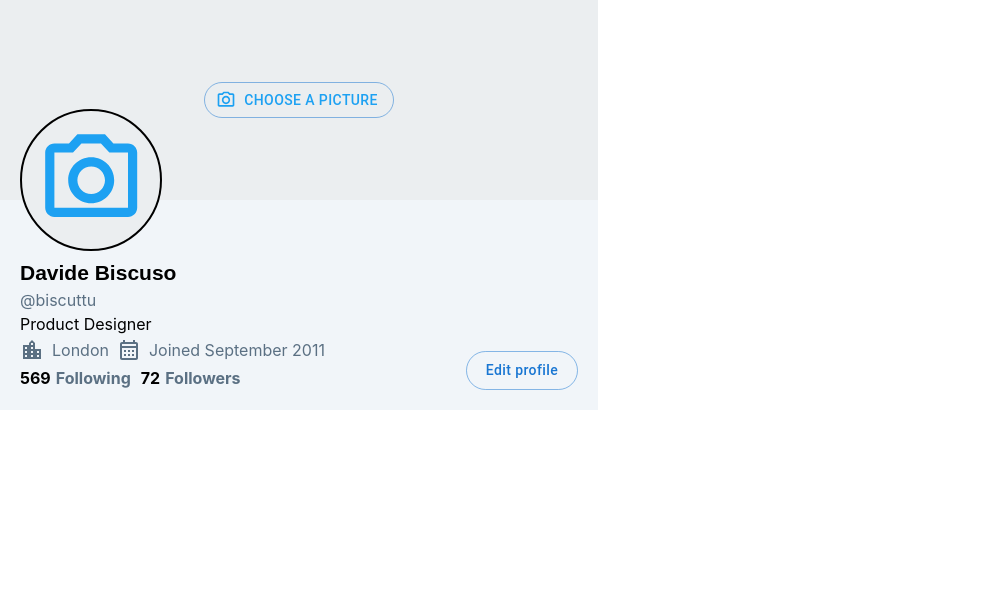
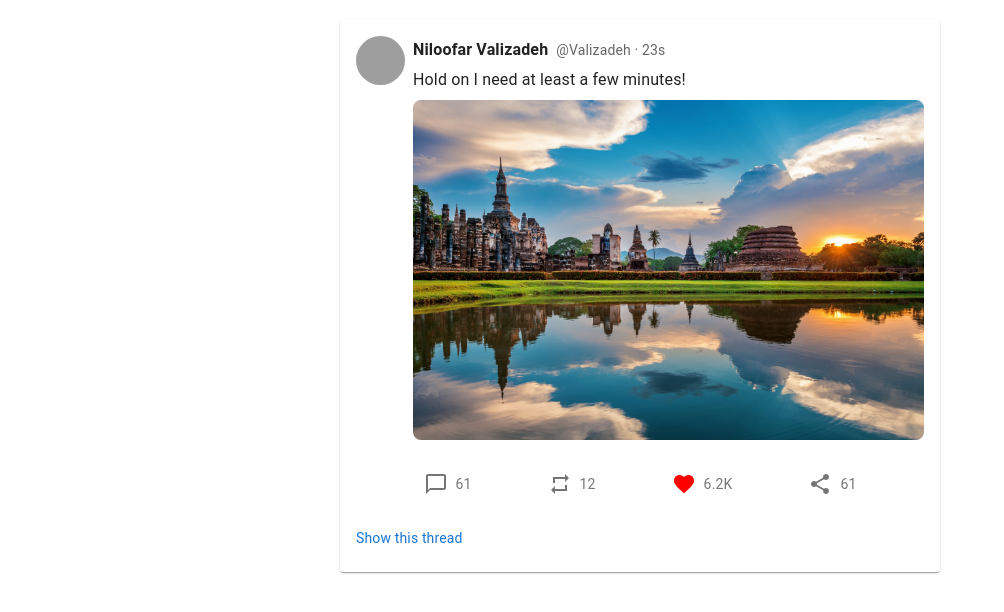
Before and after one commit to niloofarvalizadeh/twitter-clone, a React (Create React App) app: page /bookmarks in a window 1280 px wide. Shown: the top 612 px of the page, without its empty margins (0-1004 px from the left). Built offline with nearby package versions, Linux system fonts and the light colour scheme; grey boxes are pictures that could not be loaded.

Commit message:
feat: add initial Tweet structure with basic functionality

```diff
--- a/src/App.js
+++ b/src/App.js
@@ -14,6 +14,7 @@ import Feed from './component/Feed';
 import { useState } from 'react';
 import Tweet from './component/Tweet';
 import Tweetbox from './component/Tweetbox';
+import TweetActions from './component/TweetActions';
 
 
 // function App() {
@@ -62,7 +63,7 @@ import Tweetbox from './component/Tweetbox';
 
 function App() {
 
-  const [currentComponent, setCurrentComponent] = useState('UserProfile');
+  const [currentComponent, setCurrentComponent] = useState('Tweet');
   return (
     <div>
       {currentComponent === 'Feed' && <Feed />}
@@ -76,6 +77,8 @@ function App() {
       {/* {currentComponent === 'Profile' && <Profile />} */}
       {currentComponent === 'Tweetbox' && <Tweetbox />}
       {currentComponent === 'UserProfile' && <UserProfile />}
+      {currentComponent === 'Tweet' && <Tweet />}
+      {currentComponent === 'TweetActions' && <TweetActions />}
 
 
 
--- a/src/component/Profile/Profile.js
+++ b/src/component/Profile/Profile.js
@@ -0,0 +1,14 @@
+import React from 'react';
+import Tabs from './Tabs';
+import UserProfile from './UserProfile';
+import TopBar from './TopBar';
+
+const Profile = () => {
+  return (
+    <div>
+      <UserProfile />
+    </div>
+  );
+}
+
+export default Profile;
--- a/src/component/Tweet.js
+++ b/src/component/Tweet.js
@@ -1,11 +1,58 @@
 import React from 'react';
+import { Avatar, Card, CardContent, CardMedia, Typography } from '@mui/material';
+import TweetActions from './TweetActions';
 
-const Tweet = ({text}) => {
-    return(
-        <div>
-            <p>{text}</p>
-        </div>
-    )
-}
+const Tweet = () => {
+    return (
+        <Card sx={{ maxWidth: 600, margin: '20px auto', borderRadius: '3px' }}>
+            {/* Header Section: Profile Image and Tweet Details */}
+            <CardContent sx={{ display: 'flex', alignItems: 'flex-start' }}>
+
+                {/* Profile Image */}
+
+                <a href="https://example.com" target="_blank" rel="noopener noreferrer">
+                    <Avatar alt="User Avatar" src="/path/to/avatar.jpg" style={{ width:'49px', height:'49px' ,marginRight: '8px'}}/>
+                </a>
+
+                <div style={{ display: 'flex', flexDirection: 'column', flexGrow: 1 }}>
+                    {/* User Info */}
+                    <div style={{ display: 'flex', alignItems: 'center' }}>
+                        <Typography variant="subtitle1" component="div" fontWeight="bold" sx={{ marginRight: '8px' }}>
+                            Niloofar Valizadeh
+                        </Typography>
+                        <Typography variant="body2" color="text.secondary">
+                            @Valizadeh · 23s
+                        </Typography>
+                    </div>
+
+                    {/* Tweet Text */}
+                    <Typography variant="body1" sx={{ marginTop: '4px' }}>
+                        Hold on I need at least a few minutes!
+                    </Typography>
+
+                    {/* Tweet Image */}
+                    <CardMedia
+                        component="img"
+                        height="200"
+                        width="100%"
+                        image="/images/tweetimg.jpg"
+                        alt="Tweet image"
+                        sx={{ marginTop: '8px', borderRadius: '8px' }}
+                    />
+                </div>
+            </CardContent>
+
+            {/* Tweet Actions */}
+            <TweetActions />
+
+            {/* Show thread */}
+            <CardContent sx={{ paddingTop: 0 }}>
+                <Typography variant="body2" color="primary">
+                    Show this thread
+                </Typography>
+            </CardContent>
+        </Card>
+    );
+};
 
 export default Tweet;
--- /dev/null
+++ b/src/component/TweetActions.js
@@ -0,0 +1,37 @@
+import React from 'react';
+import { IconButton, Typography } from '@mui/material';
+import { ChatBubbleOutline, Repeat, Favorite, Share } from '@mui/icons-material';
+import { CardContent } from '@mui/material';
+
+
+const ActionButton = ({ icon, count, color }) => (
+  <IconButton aria-label={icon} sx={{ display: 'flex', alignItems: 'center' }}>
+    {icon}
+    <Typography variant="body2" sx={{ marginLeft: '8px', color: color || 'inherit' }}>
+      {count}
+    </Typography>
+  </IconButton>
+);
+
+const TweetActions = () => {
+  return (
+    <CardContent sx={{
+      display: 'flex',
+      justifyContent: 'center',
+      gap: '60px',
+      position: 'relative',
+      top: '-8px'
+    }}>
+      <ActionButton icon={<ChatBubbleOutline />} count={61} />
+      <ActionButton icon={<Repeat />} count={12} />
+      <ActionButton icon={<Favorite sx={{ color: 'red' }} />} count={"6.2K"} />
+      <ActionButton icon={<Share />} count={61} />
+    </CardContent>
+
+
+
+
+  );
+};
+
+export default TweetActions;
```
Also changed, not shown: public/images/tweetimg.jpg (added), 1 other file (tests, documents, lock files or other folders).
